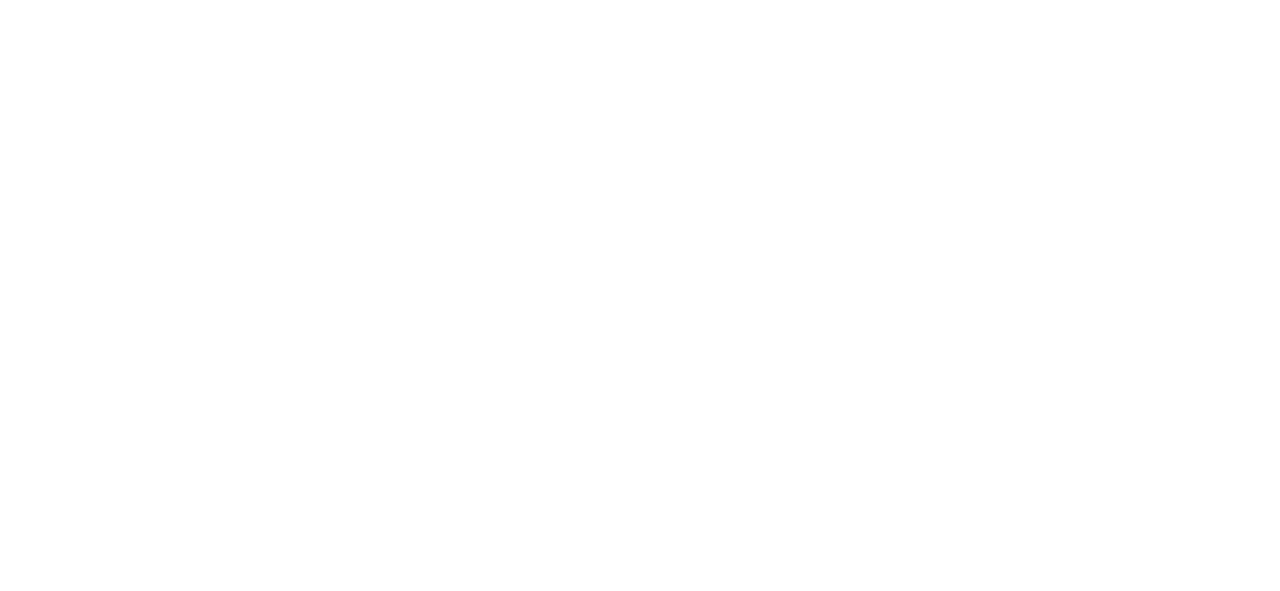
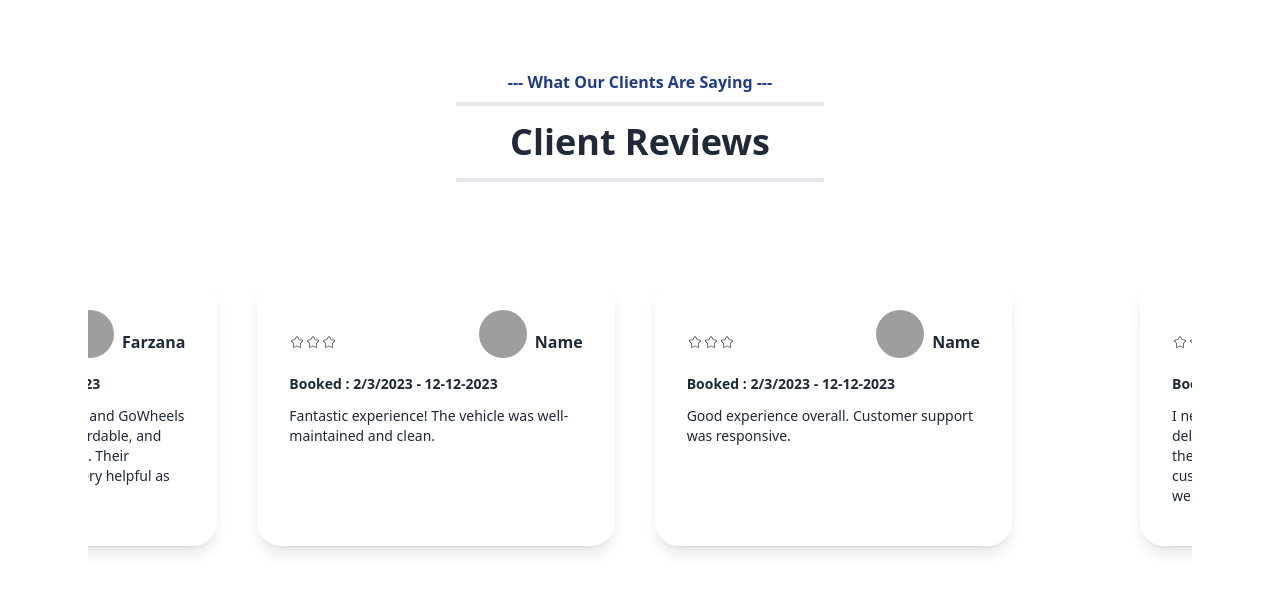
Before and after one commit to Bithe/easy-bookings-client, a React (Vite) app: page / in a window 1280 px wide. Shown: the part 1622-2213 px from the top of the page. Before the commit the page ends 1492 px from the top, so only its background shows below. Built offline with nearby package versions, Linux system fonts and the light colour scheme; no server answers; grey boxes are pictures that could not be loaded.

Commit message:
marquee added

```diff
--- a/package.json
+++ b/package.json
@@ -26,6 +26,7 @@
     "react-helmet": "^6.1.0",
     "react-helmet-async": "^2.0.5",
     "react-hook-form": "^7.53.0",
+    "react-icon": "^1.0.0",
     "react-icons": "^5.2.1",
     "react-responsive-carousel": "^3.2.23",
     "react-router-dom": "^6.26.1",
--- /dev/null
+++ b/src/Components/Home/ClientReview.jsx
@@ -0,0 +1,97 @@
+import SectionTitle from "../SectionTitle/SectionTitle";
+import { CiStar } from "react-icons/ci";
+import Marquee from "react-fast-marquee";
+
+
+
+const ClientReview = () => {
+    return (
+        <div className="max-w-6xl mx-auto mt-[200px] px-6 pb-20">
+       <SectionTitle
+        subHeading={"What Our Clients Are Saying"}
+        headiing={"Client Reviews "}
+      ></SectionTitle>
+       <Marquee pauseOnHover>
+       <div className="max-w-screen-xl mx-auto p-16">
+          <div className="sm:grid lg:grid-cols-3 sm:grid-cols-2 gap-10">
+            <div className="hover:bg-[#ff4c30] hover:text-white transition duration-300 max-w-sm rounded-3xl overflow-hidden shadow-lg">
+              <div className="py-8 px-8">
+                <div className="flex items-center justify-between">
+                  <div className="flex">
+                    <CiStar />
+                    <CiStar />
+                    <CiStar />
+                  </div>
+                  <div className="flex items-center gap-2">
+                    <img
+                      src="https://tailwindcss.com/img/jonathan.jpg"
+                      className="rounded-full h-12 w-12 mb-4"
+                      alt="Profile"
+                    />
+                    <h1 className="font-bold">Farzana</h1>
+                  </div>
+                </div>
+                <a href="#">                <h4 className="text-sm mb-3 font-semibold">Booked :  2/3/2023 - 12-12-2023 </h4>
+                </a>
+                <p className="mb-2 text-sm">
+                I needed a last-minute rental, and GoWheels delivered! The rates were affordable, and the car was in excellent shape. Their customer service team was very helpful as well.
+                </p>
+              </div>
+            </div>
+            <div className="hover:bg-[#ff4c30] hover:text-white transition duration-300 max-w-sm rounded-3xl overflow-hidden shadow-lg">
+              <div className="py-8 px-8">
+                <div className="flex items-center justify-between">
+                  <div className="flex">
+                    <CiStar />
+                    <CiStar />
+                    <CiStar />
+                  </div>
+                  <div className="flex items-center gap-2">
+                    <img
+                      src="https://tailwindcss.com/img/jonathan.jpg"
+                      className="rounded-full h-12 w-12 mb-4"
+                      alt="Profile"
+                    />
+                    <h1 className="font-bold">Name</h1>
+                  </div>
+                </div>
+                <a href="#">                <h4 className="text-sm mb-3 font-semibold">Booked :  2/3/2023 - 12-12-2023 </h4>
+                </a>
+                <p className="mb-2 text-sm">
+                Fantastic experience! The vehicle was well-maintained and clean.
+                </p>
+              </div>
+            </div>
+            <div className="hover:bg-[#ff4c30] hover:text-white transition duration-300 max-w-sm rounded-3xl overflow-hidden shadow-lg">
+              <div className="py-8 px-8">
+                <div className="flex items-center justify-between">
+                  <div className="flex">
+                    <CiStar />
+                    <CiStar />
+                    <CiStar />
+                  </div>
+                  <div className="flex items-center gap-2">
+                    <img
+                      src="https://tailwindcss.com/img/jonathan.jpg"
+                      className="rounded-full h-12 w-12 mb-4"
+                      alt="Profile"
+                    />
+                    <h1 className="font-bold">Name</h1>
+                  </div>
+                </div>
+                <a href="#">                <h4 className="text-sm mb-3 font-semibold">Booked :  2/3/2023 - 12-12-2023 </h4>
+                </a>
+                <p className="mb-2 text-sm">
+                Good experience overall. Customer support was responsive.
+                </p>
+              </div>
+            </div>
+
+          </div>
+        </div>
+       </Marquee>
+      </div>
+    );
+};
+
+export default ClientReview;
--- a/src/Pages/Home/Home.jsx
+++ b/src/Pages/Home/Home.jsx
@@ -1,4 +1,5 @@
 import Categories from "../../Components/Categories/Categories";
+import ClientReview from "../../Components/Home/ClientReview";
 import Rooms from "../../Components/Home/Rooms";
 import Banner from "./Banner";
 import Category from "./Category";
@@ -13,6 +14,7 @@
 
         <Category></Category>
         <Rooms></Rooms>
+        <ClientReview></ClientReview>
 
 
         {/* FOR SEARCHING ALL THINGS */}
```
Also changed, not shown: 1 other file (tests, documents, lock files or other folders).
